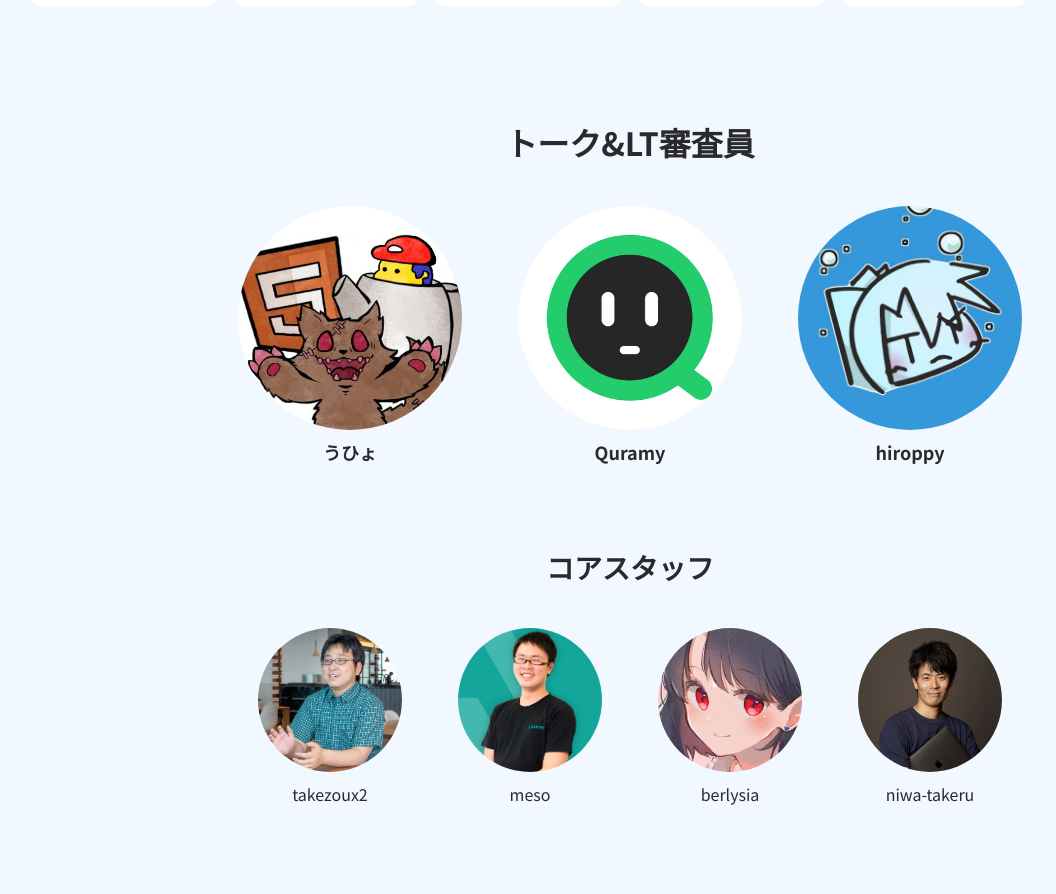
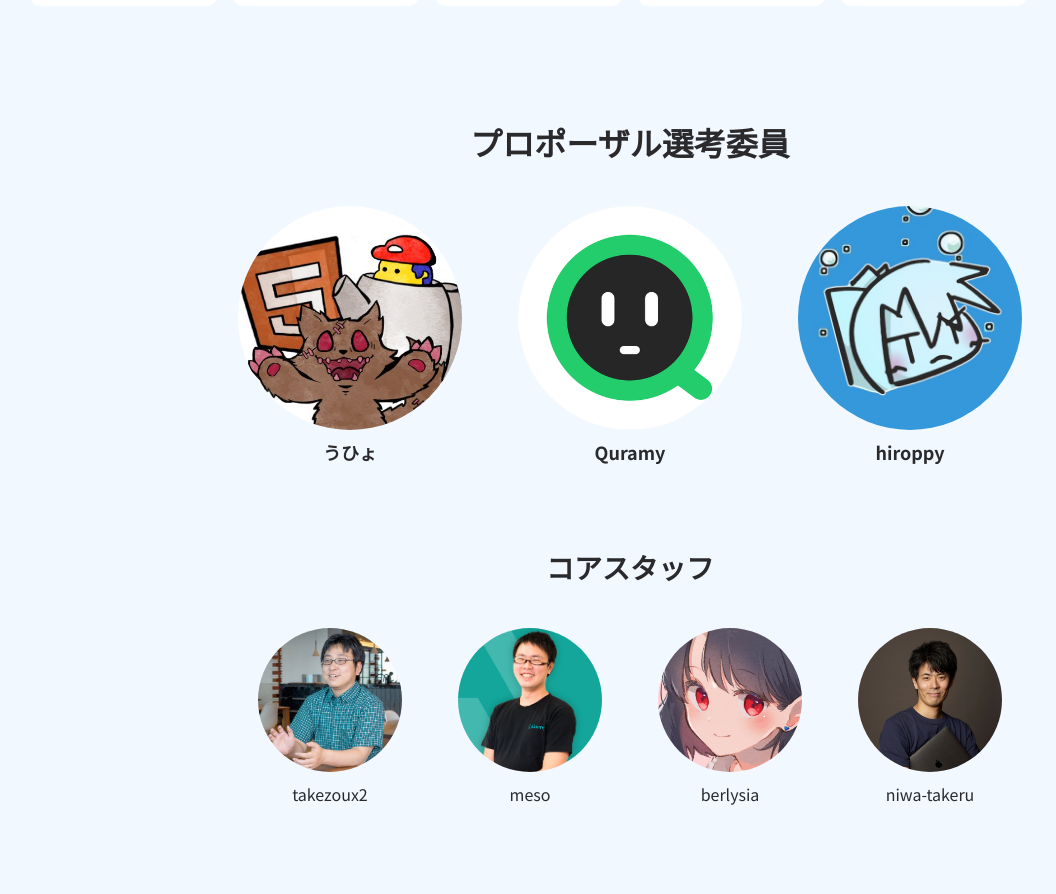
Before and after one commit to tskaigi/tskaigi2025-web-site, a Next.js app: page / in a window 1280 px wide. Shown: the part 4562-5456 px from the top of the page, without its empty margins (10-1066 px from the left). Built offline with nearby package versions, Linux system fonts and the light colour scheme.

Commit message:
feat(minor): 🎸 change title

```diff
--- a/src/components/JudgesSection/index.tsx
+++ b/src/components/JudgesSection/index.tsx
@@ -20,7 +20,7 @@ export function JudgesSection() {
   return (
     <section className="pt-10 md:pt-20 pb-10 md:pb-20 bg-blue-light-100">
       <h2 className="text-24 md:text-32 leading-normal md:leading-[48px] text-center font-bold pb-8 md:pb-10">
-        トーク&LT審査員
+        プロポーザル選考委員
       </h2>
       <ul className="grid grid-cols-[repeat(auto-fit,192px)] md:grid-cols-[repeat(auto-fit,224px)] justify-center gap-x-14 gap-y-8 px-10">
         {judgesList.map(({ name, image, href }) => (
```
